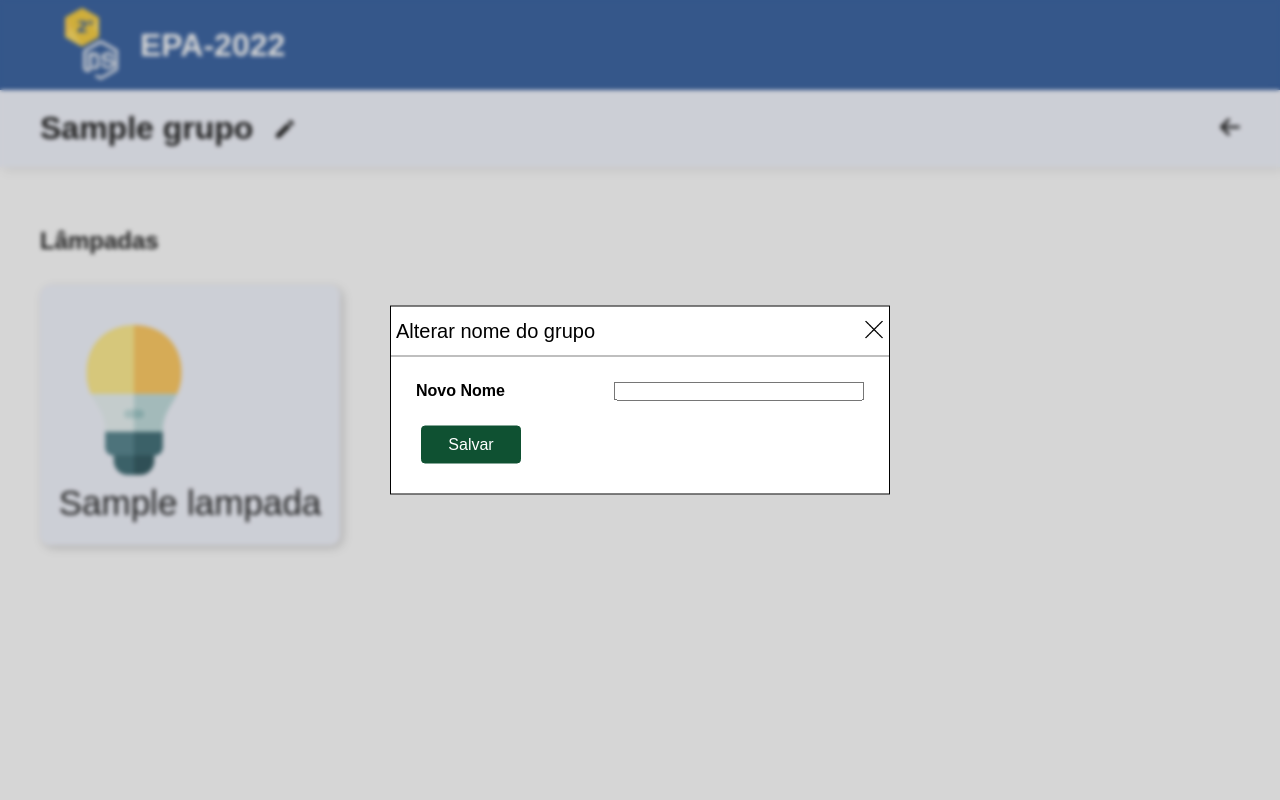
After one commit to RomuuloGoncalves/EPA-2022, a PHP site: page /grupo.php?id=1 in a window 1280 px wide, after a click that opens the changed part. The commit adds this page. Run offline with PHP 8.4, Linux system fonts and the light colour scheme; data comes from the database, SQL or seed files in the repository; tables that the repository leaves empty hold one stand-in row (values such as "Sample post").

Commit message:
Add files via upload

```diff
--- a/assets/css/style_cadastro_grupos.css
+++ b/assets/css/style_cadastro_grupos.css
@@ -128,7 +128,7 @@ input[type="checkbox"]:checked ~ .card{
 }
 
 .card p{
-    max-width: 100%;
+    max-width: 90%;
     white-space: nowrap;
     overflow: hidden;
     text-overflow: ellipsis;
--- /dev/null
+++ b/assets/css/style_grupos.css
@@ -0,0 +1,91 @@
+
+body {
+    justify-content: unset;
+}
+
+a {
+    text-decoration: none;
+    color: #000;
+}
+
+.remover {
+    align-self: flex-end;
+    margin-right: 20px;
+}
+
+.icon_remover {
+    height: 20px !important;
+    opacity: 0%;
+    transition: all .2s linear;
+}
+
+.wrapper_nome {
+    display: flex;
+    align-items: center;
+    column-gap: 20px;
+}
+
+#editar {
+    font-size: 1.5em;
+    cursor: pointer;
+}
+
+#titulo__grupo {
+    display: flex;
+    flex-direction: row;
+    justify-content: space-between;
+    align-items: center;
+    background: rgba(0, 56, 255, 0.05);
+    box-shadow: 3px 3px 10px rgba(0, 0, 0, 0.1);
+    padding: 20px 40px;
+    margin-bottom: 20px;
+}
+
+nav img {
+    height: 20px;
+}
+
+.wrapper {
+    flex-wrap: wrap;
+    margin-top: 60px;
+    padding: 0 40px;
+}
+
+.container_lampadas {
+    max-width: 100%;
+    flex-wrap: wrap;
+    min-height: 260px;
+    display: flex;
+    gap: 30px;
+    margin-top: 30px;
+}
+
+.card {
+	min-width: 300px;
+	border-radius: 10px;
+	font-size: 35px;
+	display: flex;
+	color: #000;
+	text-decoration: none;
+	align-items: center;
+	background: rgba(0, 56, 255, 0.05);
+	box-shadow: 3px 3px 10px rgba(0, 0, 0, 0.2);
+}
+
+.card__lampada {
+	padding-bottom: 20px;
+	flex-direction: column;
+}
+
+.card__lampada:hover .icon_remover {
+    opacity: 100%;
+}
+
+.card__lampada img {
+	height: 150px;
+	cursor: pointer;
+}
+
+#novoNome {
+    width: 250px;
+}
--- a/assets/css/style_modal.css
+++ b/assets/css/style_modal.css
@@ -43,7 +43,7 @@
     display: flex;
     justify-content: space-between;
     align-items: center;
-    padding: 0 20px;
+    padding: 0 5px;
 }
 
 .titulo{
@@ -76,7 +76,7 @@
     align-items: center;
 }
 
-#botao{
+#botao, #salvar{
     display: inline-block;
     font-weight: 400;
     line-height: 1.5;
@@ -110,8 +110,6 @@
     align-items: center;
     padding: 1rem 1rem;
     border-radius: 5px;
-
-
 }
 
 #aviso__certo{
@@ -126,6 +124,34 @@
     border-color: #f5c2c7;
 }
 
+.campos {
+    display: flex;
+    justify-content: space-between;
+    width: 100%;
+}
+
+.formsModal {
+    width: 100%;
+    padding: 25px;
+}
+
+.formsModal #salvar {
+    width: 100px;
+    color: #fff;
+    background-color: #0f5132;
+    border-color: #0f5132;
+}
+.formsModal form {
+    display: flex;
+    flex-direction: column;
+    gap: 20px;
+}
+
+.formsModal form label {
+    font-weight: bold;
+}
+
+
 @media (max-width:500px){
     .modal{
         width: 300px;
--- /dev/null
+++ b/grupo.php
@@ -0,0 +1,162 @@
+<?php
+    if (empty($_GET)) {
+        header("location:./index.php");
+    }
+
+    $id = (int)$_GET['id'];
+
+	require_once "./lib/conn.php";
+	require_once "./functions/atualizar_json.php";
+
+	atualizar_json('SELECT PORTA, ESTADO FROM LAMPADAS', './json/lampadas.json');
+
+    $sqlSelect = "SELECT * FROM GRUPOS WHERE ID_GRUPO = :id";
+    $stmt = $conn->prepare($sqlSelect);
+    $stmt->bindValue(':id', $id);
+    $stmt->execute();
+    $grupo = $stmt->fetch(PDO::FETCH_OBJ);
+
+    $sqlSelect = "SELECT * FROM LAMPADAS
+    INNER JOIN LAMPADAS_GRUPO
+    ON LAMPADAS_GRUPO.ID_LAMPADA = LAMPADAS.ID_LAMPADA
+    WHERE LAMPADAS_GRUPO.ID_GRUPO = :id";
+
+    $stmt = $conn->prepare($sqlSelect);
+    $stmt->bindValue(':id', $id);
+    $stmt->execute();
+    $lampadas = $stmt->fetchAll(PDO::FETCH_OBJ);
+?>
+
+<!DOCTYPE html>
+<html lang="pt-br">
+
+<head>
+	<meta charset="UTF-8" />
+	<meta http-equiv="X-UA-Compatible" content="IE=edge" />
+	<meta name="viewport" content="width=device-width, initial-scale=1.0" />
+	<title>Grupo - <?=$grupo->NOME?></title>
+	<link rel="shortcut icon" href="./assets/img/favicon.ico" type="image/x-icon">
+	<link rel="stylesheet" href="./assets/css/style.css" />
+	<link rel="stylesheet" href="./assets/css/style_grupos.css">
+    <link rel="stylesheet" href="./assets/css/style_modal.css">
+</head>
+<script src="https://unpkg.com/ionicons@4.5.10-0/dist/ionicons.js"></script>
+
+<body>
+	<header>
+		<div id="container__logo">
+			<img id="logo" src="./assets/img/Logo DS - EPA.png" alt="Logo" />
+		</div>
+		<h1>EPA-2022</h1>
+	</header>
+	<main>
+        <?php
+            if (isset($_GET['erros'])) {
+                ?>
+                    <div class="page">
+                    </div>
+
+                    <div class="modal" id="erro">
+                        <div class="texto">
+                            <div class="titulo">Erro!!!!</div>
+                            <div class="close">
+                                <img onclick="fecharModal('erro')" src="./assets/img/close.png" alt="X">
+                            </div>
+                        </div>
+                        <div class="simbolo">
+                            <img src="./assets/img/erro.png" alt="">
+                            <div class="erro">
+                                <div class="aviso" id="aviso__errado">
+                                    <?= $_GET['erros'] ?>
+                                </div>
+                            </div>
+                        </div>
+                        <div class="botaoModal">
+                            <button onclick="fecharModal('erro')" id="botao"> Fechar</button>
+                        </div>
+                    </div>
+                <?php
+            } else if (isset($_GET['sucesso'])) {
+                ?>
+                <div class="page">
+                </div>
+                <div class="modal" id="sucesso">
+                    <div class="texto">
+                        <div class="titulo">Sucesso!!!!</div>
+                        <div class="close">
+                            <img onclick="fecharModal('sucesso')" src="./assets/img/close.png" alt="">
+                        </div>
+                    </div>
+                    <div class="simbolo">
+                        <img src="./assets/img/sucesso.png" alt="">
+                        <div class="erro">
+                            <div class="aviso" id="aviso__certo">
+                                Nome alterado com sucesso!
+                            </div>
+                        </div>
+                    </div>
+                    <div class="botaoModal">
+                        <button onclick="fecharModal('sucesso')" id="botao" style="background-color: rgba(79, 204, 79, 0.719);border:2px solid rgb(68, 131, 68);">Fechar</button>
+                    </div>
+                </div>
+                <?php
+            }
+        ?>
+            <div class="page remover">
+            </div>
+            <div class="modal apagar" id="alterarNomeGrupo">
+                <div class="texto">
+                    <div class="titulo">Alterar nome do grupo</div>
+                    <div class="close">
+                        <img onclick="fecharModal('alterarNomeGrupo')" src="./assets/img/close.png" alt="">
+                    </div>
+                </div>
+                <div class="formsModal">
+                    <form action="./functions/mudar_nome_grp.php" method="post">
+                        <div class="campos">
+                            <label for="novoNome">Novo Nome</label>
+                            <input id="novoNome" type="text" name="novoNome">
+                        </div>
+                        <input type="hidden" name="id" value="<?=$id?>">
+                        <button type="submit" id="salvar">Salvar</button>
+                    </form>
+                </div>
+            </div>
+            <div id="titulo__grupo">
+            <div class="wrapper_nome">
+                <h1><?=$grupo->NOME?></h1>
+                <ion-icon id="editar" name="create" onclick="abrirModal('alterarNomeGrupo');"></ion-icon>
+            </div>
+            <nav>
+                <a href="./index.php">
+                    <img src="./assets/img/seta.png" alt="Voltar">
+                </a>
+            </nav>
+        </div>
+        </div>
+
+        <div class="wrapper">
+            <h2>Lâmpadas</h2>
+            <div class="container_lampadas">
+                <?php
+					foreach($lampadas as $lampada) {
+						?>
+                            <div class="card card__lampada">
+                            <a class="remover" href="functions/remover_lampada_grp.php?idLampada=<?=$lampada->ID_LAMPADA?>&idGrupo=<?=$id?>">
+                                <img class="icon_remover" src="./assets/img/close.png" alt="X">
+                            </a>
+                                <a href="lampada.php?id=<?=$lampada->ID_LAMPADA?>">
+                                    <img src="./assets/img/lampada_<?=$lampada->ESTADO?>.png" alt="Lampada <?=$lampada->ESTADO?>" />
+                                    <p><?=$lampada->NOME?></p>
+                                </a>
+                            </div>
+						<?php
+					}
+				?>
+            </div>
+        </div>
+	</main>
+    <script src="./assets/js/script.js"></script>
+</body>
+
+</html>
```
Also changed, not shown: assets/css/style_index.css (+0 -13 lines), assets/js/script.js (+13 -84 lines).
